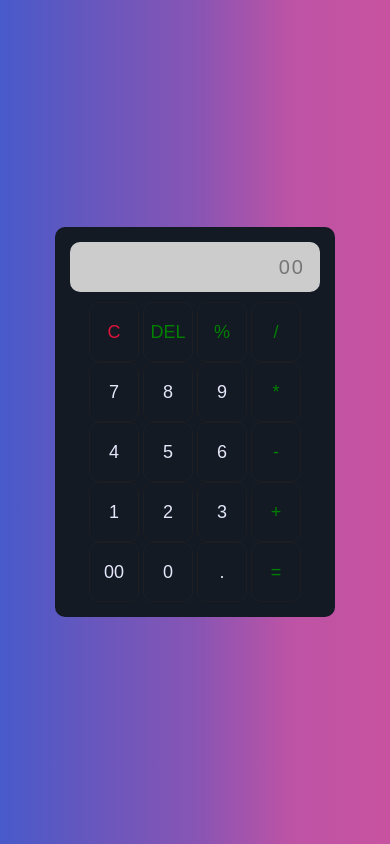
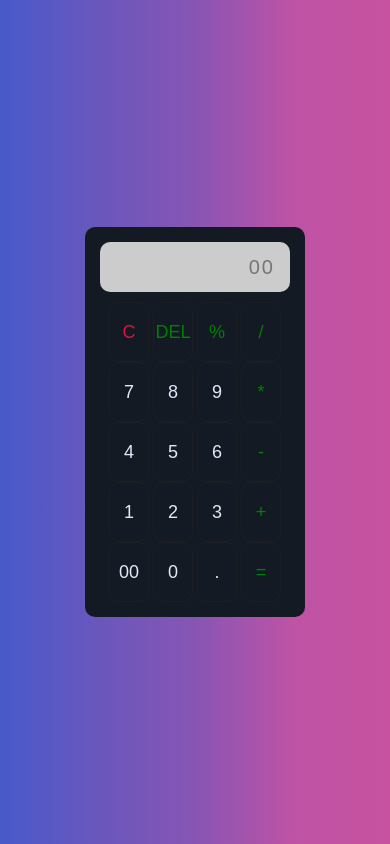
Before and after one commit to 01mehran/MyCalculator, a plain HTML site: page index.html in a window 390 px wide. Drawn offline with Linux system fonts and the light colour scheme.

Commit message:
again media

```diff
--- a/style.css
+++ b/style.css
@@ -71,9 +71,9 @@ input.C {
 
 @media (max-width: 420px) {
   .wrapper {
-    width: 280px;
+    width: 220px;
   }
   input[type="button"] {
-    width: 50px;
+    width: 40px;
   }
 }
```
